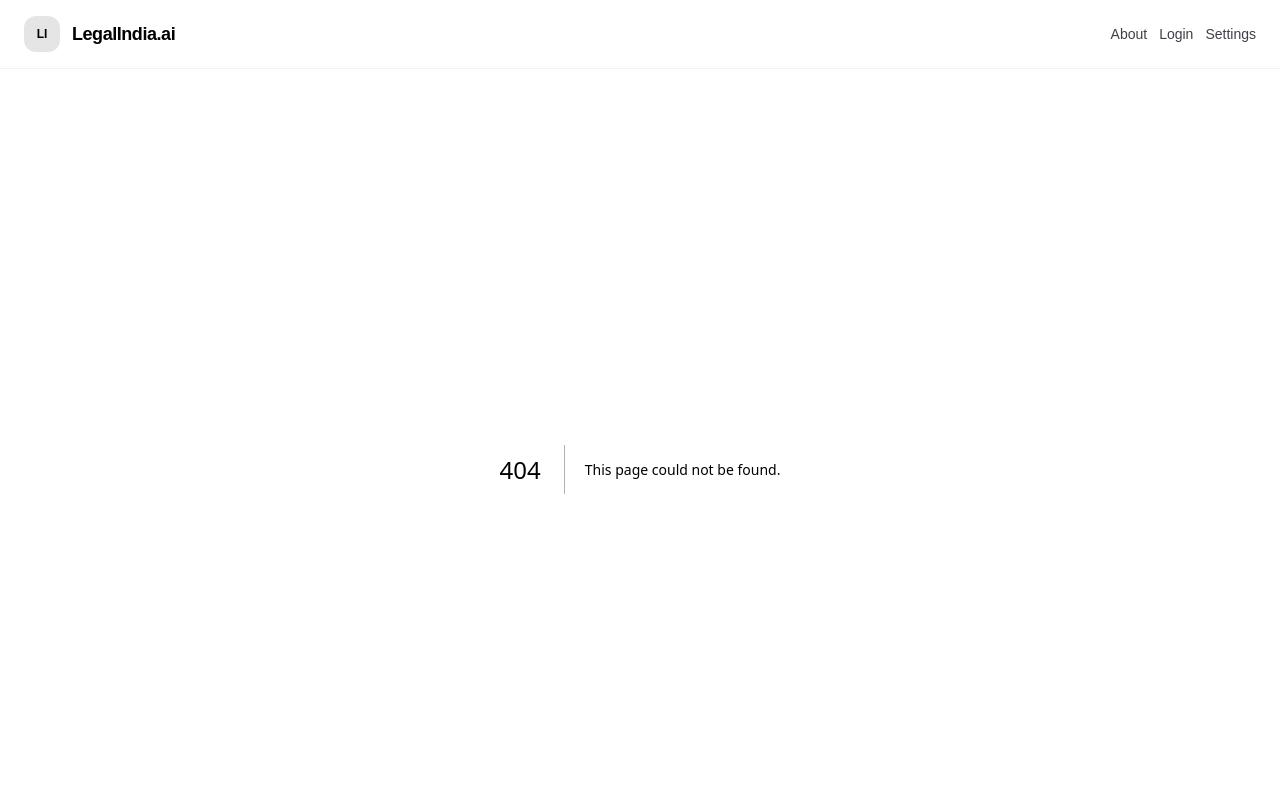
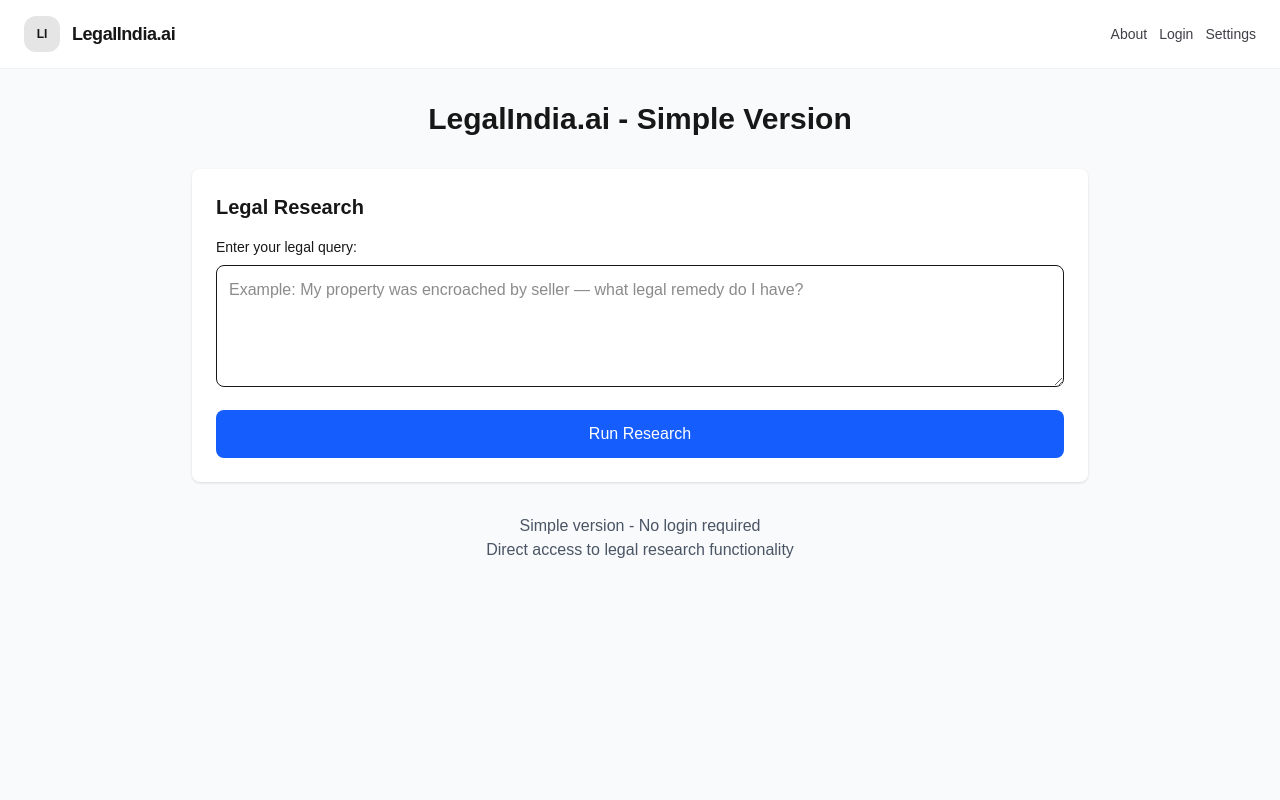
Before and after one commit to Raghavaaa/lindia-f, a Next.js app: page /simple in a window 1280 px wide. Before the commit this address had no page. Shown: the top 800 px of the page. Built offline with nearby package versions, Linux system fonts and the light colour scheme.

Commit message:
Create simple working version without complex auth

```diff
--- /dev/null
+++ b/app/api/simple-research/route.ts
@@ -0,0 +1,50 @@
+import { NextRequest, NextResponse } from "next/server";
+
+export async function POST(request: NextRequest) {
+  try {
+    const { query } = await request.json();
+
+    if (!query) {
+      return NextResponse.json({ error: "Query is required" }, { status: 400 });
+    }
+
+    // Simple response for now - you can add AI integration later
+    const result = `Legal Research Result for: "${query}"
+
+Based on your query, here are the key legal considerations:
+
+1. **Property Encroachment Laws in India:**
+   - The Transfer of Property Act, 1882 governs property rights
+   - Section 105 defines lease and property boundaries
+   - Encroachment is a civil wrong under tort law
+
+2. **Legal Remedies Available:**
+   - File a civil suit for possession under Order 39 Rule 1 of CPC
+   - Seek injunction to prevent further encroachment
+   - Claim damages for any loss suffered
+   - Approach local authorities for removal of encroachment
+
+3. **Steps to Take:**
+   - Document the encroachment with photos/videos
+   - Send legal notice to the encroacher
+   - File complaint with local police if needed
+   - Consult a property lawyer for specific advice
+
+4. **Important Considerations:**
+   - Preserve all evidence of encroachment
+   - Act within limitation period (3 years for civil suits)
+   - Consider mediation before litigation
+   - Check property documents and boundaries
+
+Note: This is general legal information. Please consult a qualified lawyer for specific advice on your case.
+
+---
+Generated by LegalIndia.ai - Simple Research Tool`;
+
+    return NextResponse.json({ result });
+
+  } catch (error) {
+    console.error("Research error:", error);
+    return NextResponse.json({ error: "Research failed" }, { status: 500 });
+  }
+}
--- /dev/null
+++ b/app/simple/page.tsx
@@ -0,0 +1,77 @@
+"use client";
+import { useState } from "react";
+
+export default function SimplePage() {
+  const [query, setQuery] = useState("");
+  const [result, setResult] = useState("");
+  const [loading, setLoading] = useState(false);
+
+  const handleResearch = async (e: React.FormEvent) => {
+    e.preventDefault();
+    setLoading(true);
+    setResult("");
+
+    try {
+      const response = await fetch("/api/simple-research", {
+        method: "POST",
+        headers: { "Content-Type": "application/json" },
+        body: JSON.stringify({ query }),
+      });
+
+      const data = await response.json();
+      setResult(data.result || "No result received");
+    } catch (error) {
+      setResult("Error: " + error);
+    } finally {
+      setLoading(false);
+    }
+  };
+
+  return (
+    <div className="min-h-screen bg-gray-50 p-8">
+      <div className="max-w-4xl mx-auto">
+        <h1 className="text-3xl font-bold text-center mb-8">LegalIndia.ai - Simple Version</h1>
+
+        <div className="bg-white rounded-lg shadow p-6 mb-6">
+          <h2 className="text-xl font-semibold mb-4">Legal Research</h2>
+
+          <form onSubmit={handleResearch} className="space-y-4">
+            <div>
+              <label className="block text-sm font-medium mb-2">Enter your legal query:</label>
+              <textarea
+                value={query}
+                onChange={(e) => setQuery(e.target.value)}
+                className="w-full p-3 border rounded-lg"
+                rows={4}
+                placeholder="Example: My property was encroached by seller — what legal remedy do I have?"
+                required
+              />
+            </div>
+
+            <button
+              type="submit"
+              disabled={loading}
+              className="w-full bg-blue-600 text-white py-3 rounded-lg font-medium disabled:opacity-50"
+            >
+              {loading ? "Researching..." : "Run Research"}
+            </button>
+          </form>
+        </div>
+
+        {result && (
+          <div className="bg-white rounded-lg shadow p-6">
+            <h3 className="text-lg font-semibold mb-4">Research Result:</h3>
+            <div className="prose max-w-none">
+              <pre className="whitespace-pre-wrap text-sm">{result}</pre>
+            </div>
+          </div>
+        )}
+
+        <div className="mt-8 text-center text-gray-600">
+          <p>Simple version - No login required</p>
+          <p>Direct access to legal research functionality</p>
+        </div>
+      </div>
+    </div>
+  );
+}
```
